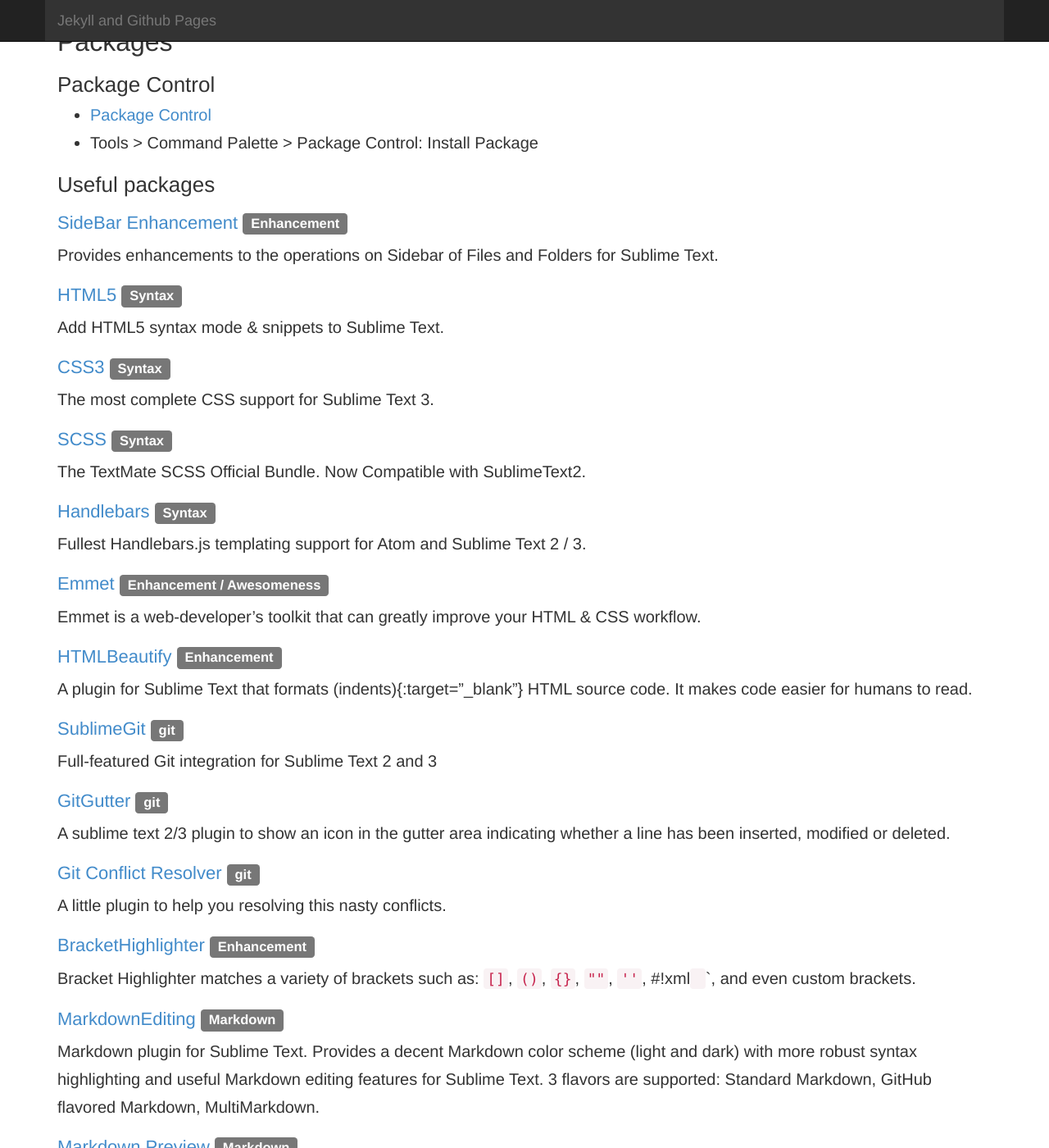
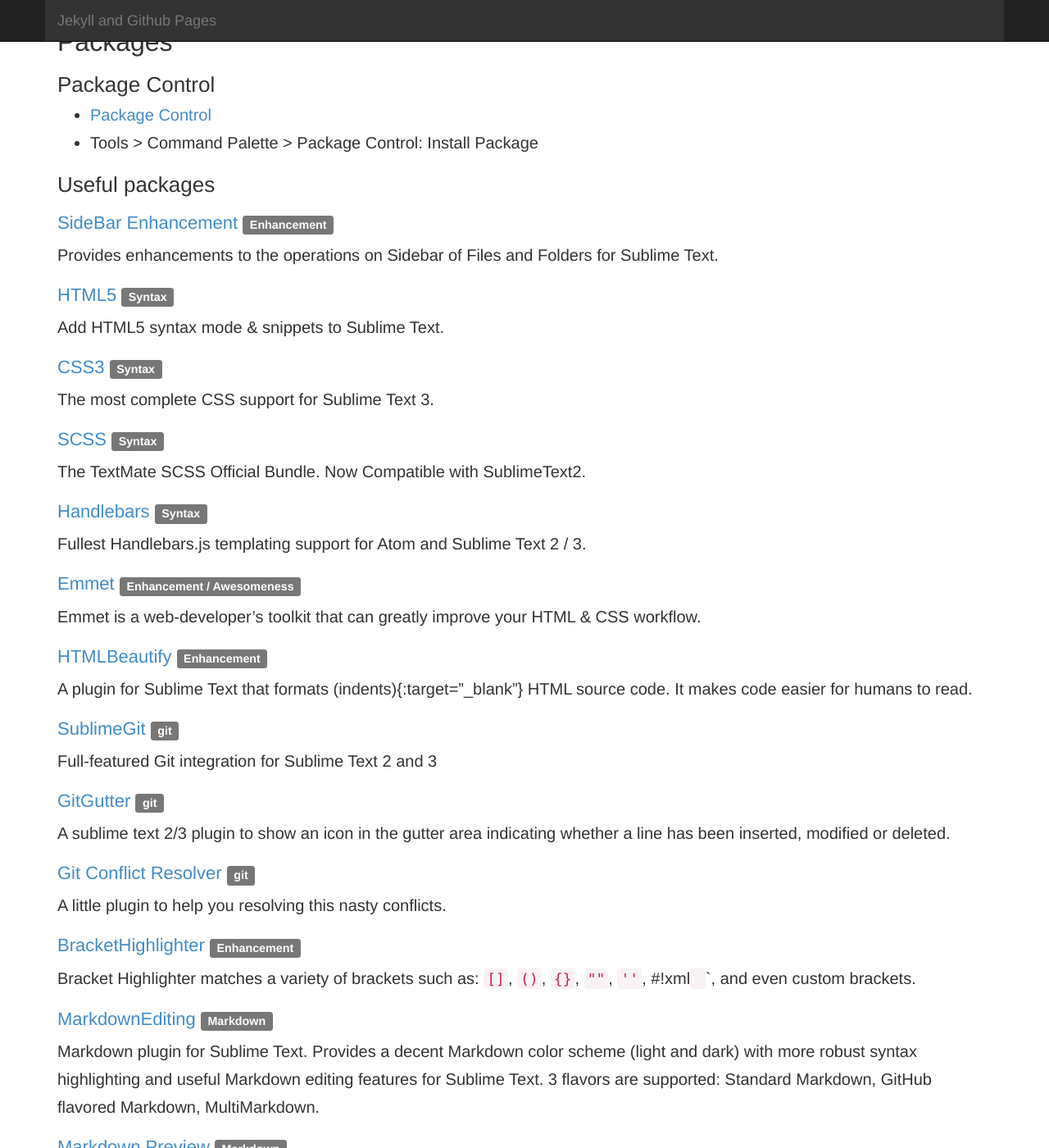
Before and after one commit to shawnthompson/jekyll-presentation, a Jekyll site: the page built from _posts/2016-02-10-sublime-text.md, in a window 1280 px wide and 1400 px high, scrolled down 543 px. Shown: the whole window at 82% size. Built offline with Jekyll 4.4.1, drawn with Linux system fonts in a browser that asks for light colours.

Commit message:
made labels smaller

```diff
--- a/css/site.css
+++ b/css/site.css
@@ -26,6 +26,9 @@
 	padding-right: 5px;
 	color: #333;
 }
+.label {
+	font-size: 65%;
+}
 .navbar .container {
 	background-color: #333;
 }
```
Also changed, not shown: css/site.min.css.
